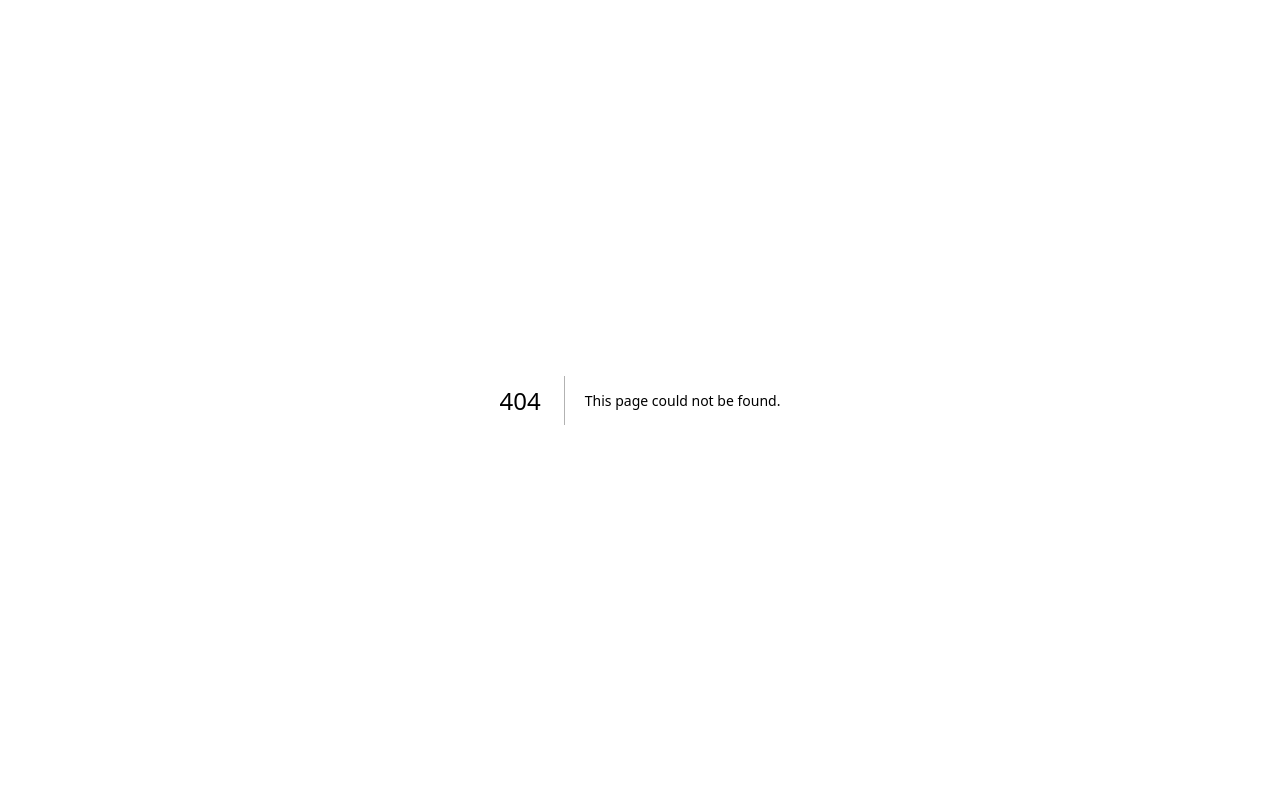
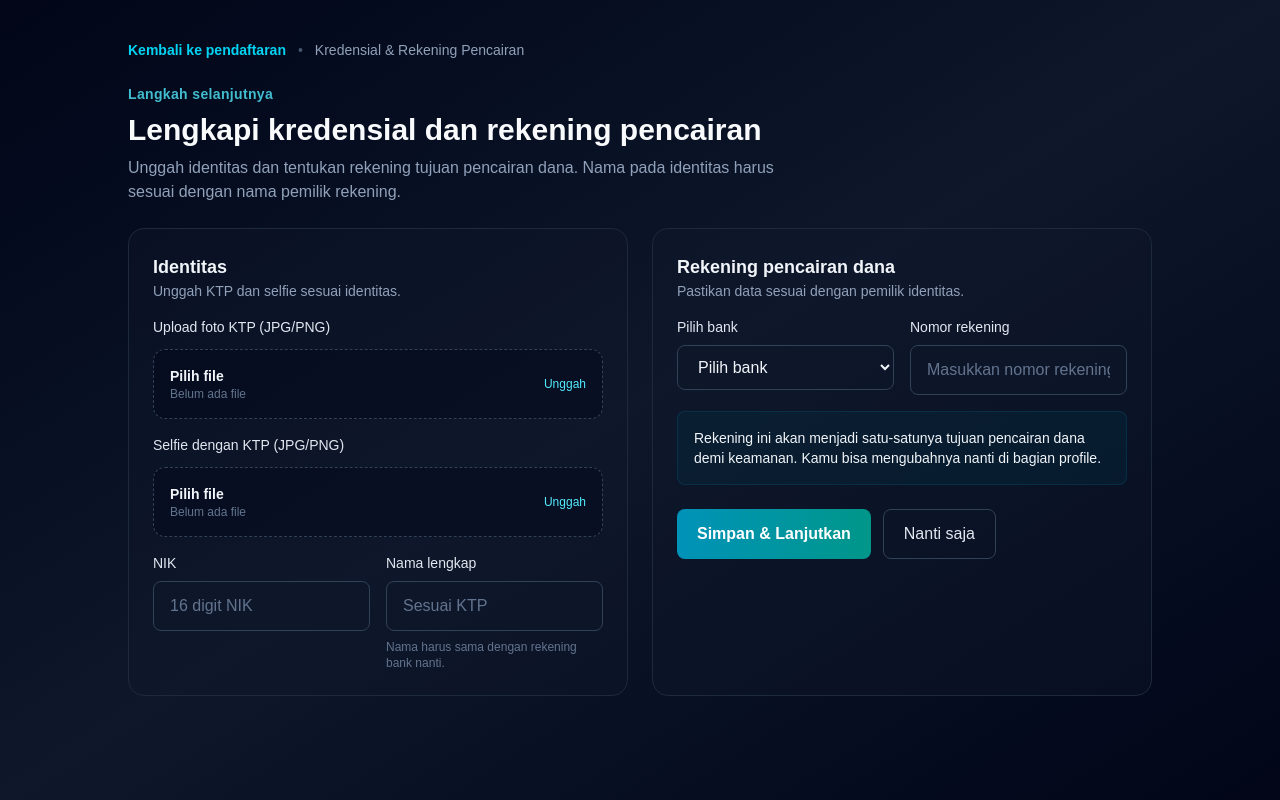
Before and after one commit to MaulRai/vessel, a Next.js app: page /register/kredensial in a window 1280 px wide. Before the commit this address had no page. Built offline with nearby package versions, Linux system fonts and the light colour scheme.

Commit message:
FE-1 aftermath 2 roles in the first place

```diff
--- /dev/null
+++ b/app/register/kredensial/page.tsx
@@ -0,0 +1,212 @@
+'use client';
+
+import { useState } from 'react';
+import Link from 'next/link';
+
+export default function RegisterKredensialPage() {
+	const [nik, setNik] = useState('');
+	const [fullName, setFullName] = useState('');
+	const [bank, setBank] = useState('');
+	const [accountNumber, setAccountNumber] = useState('');
+	const [ktpFile, setKtpFile] = useState<File | null>(null);
+	const [selfieFile, setSelfieFile] = useState<File | null>(null);
+	const [message, setMessage] = useState<string | null>(null);
+
+	const banks = ['BCA', 'Bank Mandiri', 'BRI', 'BNI', 'CIMB Niaga', 'Permata', 'Danamon'];
+
+	const handleSubmit = (e: React.FormEvent) => {
+		e.preventDefault();
+
+		if (nik.length !== 16) {
+			setMessage('NIK harus 16 digit.');
+			return;
+		}
+		if (!ktpFile || !selfieFile) {
+			setMessage('Unggah foto KTP dan selfie dengan KTP.');
+			return;
+		}
+		if (!bank || !accountNumber) {
+			setMessage('Lengkapi data rekening pencairan dana.');
+			return;
+		}
+
+		setMessage('Data tersimpan. Lanjutkan ke langkah berikutnya.');
+		console.log('Credential submission', { nik, fullName, bank, accountNumber, ktpFile, selfieFile });
+	};
+
+	const renderFileName = (file: File | null) => (file ? file.name : 'Belum ada file');
+
+	return (
+		<div className="min-h-screen bg-gradient-to-br from-slate-950 via-slate-900 to-slate-950 py-10 px-4">
+			<div className="max-w-5xl mx-auto space-y-6">
+				<div className="flex items-center gap-3 text-sm text-slate-400">
+					<Link href="/register" className="text-cyan-400 hover:text-cyan-300 font-semibold">
+						Kembali ke pendaftaran
+					</Link>
+					<span className="text-slate-600">•</span>
+					<span>Kredensial & Rekening Pencairan</span>
+				</div>
+
+				<header className="space-y-2">
+					<p className="text-sm text-cyan-300/80 font-semibold tracking-wide">Langkah selanjutnya</p>
+					<h1 className="text-3xl font-bold text-slate-50">Lengkapi kredensial dan rekening pencairan</h1>
+					<p className="text-slate-400 max-w-2xl">
+						Unggah identitas dan tentukan rekening tujuan pencairan dana. Nama pada identitas harus sesuai dengan nama pemilik rekening.
+					</p>
+				</header>
+
+				{message && (
+					<div className="bg-slate-900/60 border border-slate-700 rounded-xl px-4 py-3 text-sm text-slate-200 flex items-center justify-between">
+						<span>{message}</span>
+						<button onClick={() => setMessage(null)} className="text-slate-400 hover:text-slate-200 text-xs font-semibold">
+							Tutup
+						</button>
+					</div>
+				)}
+
+				<form onSubmit={handleSubmit} className="grid gap-6 lg:grid-cols-2">
+					<section className="space-y-4 bg-slate-900/40 border border-slate-800 rounded-2xl p-6">
+						<div className="flex items-center justify-between">
+							<div>
+								<h2 className="text-lg font-semibold text-slate-100">Identitas</h2>
+								<p className="text-sm text-slate-400">Unggah KTP dan selfie sesuai identitas.</p>
+							</div>
+						</div>
+
+						<div className="space-y-3">
+							<label className="block text-sm font-medium text-slate-200">Upload foto KTP (JPG/PNG)</label>
+							<label className="border border-dashed border-slate-700 rounded-xl p-4 flex justify-between items-center cursor-pointer bg-slate-950/40 hover:border-cyan-600/60">
+								<div>
+									<p className="text-slate-100 text-sm font-semibold">Pilih file</p>
+									<p className="text-xs text-slate-500">{renderFileName(ktpFile)}</p>
+								</div>
+								<input
+									type="file"
+									accept="image/*"
+									className="hidden"
+									onChange={(e) => setKtpFile(e.target.files?.[0] ?? null)}
+								/>
+								<span className="text-xs text-cyan-300">Unggah</span>
+							</label>
+						</div>
+
+						<div className="space-y-3">
+							<label className="block text-sm font-medium text-slate-200">Selfie dengan KTP (JPG/PNG)</label>
+							<label className="border border-dashed border-slate-700 rounded-xl p-4 flex justify-between items-center cursor-pointer bg-slate-950/40 hover:border-cyan-600/60">
+								<div>
+									<p className="text-slate-100 text-sm font-semibold">Pilih file</p>
+									<p className="text-xs text-slate-500">{renderFileName(selfieFile)}</p>
+								</div>
+								<input
+									type="file"
+									accept="image/*"
+									className="hidden"
+									onChange={(e) => setSelfieFile(e.target.files?.[0] ?? null)}
+								/>
+								<span className="text-xs text-cyan-300">Unggah</span>
+							</label>
+						</div>
+
+						<div className="grid gap-4 sm:grid-cols-2">
+							<div>
+								<label htmlFor="nik" className="block text-sm font-medium text-slate-200 mb-2">
+									NIK
+								</label>
+								<input
+									id="nik"
+									type="text"
+									inputMode="numeric"
+									maxLength={16}
+									value={nik}
+									onChange={(e) => setNik(e.target.value.replace(/\D/g, ''))}
+									className="w-full px-4 py-3 bg-slate-900/50 border border-slate-700 rounded-lg focus:ring-2 focus:ring-cyan-500 focus:border-cyan-500 text-slate-100 placeholder:text-slate-500"
+									placeholder="16 digit NIK"
+									required
+								/>
+							</div>
+							<div>
+								<label htmlFor="fullName" className="block text-sm font-medium text-slate-200 mb-2">
+									Nama lengkap
+								</label>
+								<input
+									id="fullName"
+									type="text"
+									value={fullName}
+									onChange={(e) => setFullName(e.target.value)}
+									className="w-full px-4 py-3 bg-slate-900/50 border border-slate-700 rounded-lg focus:ring-2 focus:ring-cyan-500 focus:border-cyan-500 text-slate-100 placeholder:text-slate-500"
+									placeholder="Sesuai KTP"
+									required
+								/>
+								<p className="text-xs text-slate-500 mt-2">Nama harus sama dengan rekening bank nanti.</p>
+							</div>
+						</div>
+					</section>
+
+					<section className="space-y-4 bg-slate-900/40 border border-slate-800 rounded-2xl p-6">
+						<div className="flex items-center justify-between">
+							<div>
+								<h2 className="text-lg font-semibold text-slate-100">Rekening pencairan dana</h2>
+								<p className="text-sm text-slate-400">Pastikan data sesuai dengan pemilik identitas.</p>
+							</div>
+						</div>
+
+						<div className="grid gap-4 sm:grid-cols-2">
+							<div>
+								<label htmlFor="bank" className="block text-sm font-medium text-slate-200 mb-2">
+									Pilih bank
+								</label>
+								<select
+									id="bank"
+									value={bank}
+									onChange={(e) => setBank(e.target.value)}
+									className="w-full px-4 py-3 bg-slate-900/50 border border-slate-700 rounded-lg text-slate-100 focus:ring-2 focus:ring-cyan-500 focus:border-cyan-500"
+									required
+								>
+									<option value="" disabled>
+										Pilih bank
+									</option>
+									{banks.map((name) => (
+										<option key={name} value={name}>
+											{name}
+										</option>
+									))}
+								</select>
+							</div>
+							<div>
+								<label htmlFor="accountNumber" className="block text-sm font-medium text-slate-200 mb-2">
+									Nomor rekening
+								</label>
+								<input
+									id="accountNumber"
+									type="text"
+									inputMode="numeric"
+									value={accountNumber}
+									onChange={(e) => setAccountNumber(e.target.value.replace(/\D/g, ''))}
+									className="w-full px-4 py-3 bg-slate-900/50 border border-slate-700 rounded-lg focus:ring-2 focus:ring-cyan-500 focus:border-cyan-500 text-slate-100 placeholder:text-slate-500"
+									placeholder="Masukkan nomor rekening"
+									required
+								/>
+							</div>
+						</div>
+
+						<div className="p-4 bg-cyan-950/30 border border-cyan-800/30 rounded-lg text-sm text-slate-100">
+							Rekening ini akan menjadi satu-satunya tujuan pencairan dana demi keamanan. Kamu bisa mengubahnya nanti di bagian profile.
+						</div>
+
+						<div className="pt-2 flex flex-wrap gap-3">
+							<button
+								type="submit"
+								className="px-5 py-3 rounded-lg bg-gradient-to-r from-cyan-600 to-teal-600 text-white font-semibold hover:from-cyan-500 hover:to-teal-500"
+							>
+								Simpan & Lanjutkan
+							</button>
+							<Link href="/" className="px-5 py-3 rounded-lg border border-slate-700 text-slate-200 hover:border-slate-500">
+								Nanti saja
+							</Link>
+						</div>
+					</section>
+				</form>
+			</div>
+		</div>
+	);
+}
--- a/app/register/page.tsx
+++ b/app/register/page.tsx
@@ -1,15 +1,18 @@
 'use client';
 
 import { useState } from 'react';
+import { useRouter } from 'next/navigation';
 import Link from 'next/link';
 import Image from 'next/image';
 
 export default function RegisterPage() {
   const [email, setEmail] = useState('');
   const [phoneNumber, setPhoneNumber] = useState('');
+  const [role, setRole] = useState<'pendana' | 'eksportir'>('pendana');
   const [password, setPassword] = useState('');
   const [confirmPassword, setConfirmPassword] = useState('');
   const [agreeToTerms, setAgreeToTerms] = useState(false);
+  const router = useRouter();
 
   const handleSubmit = (e: React.FormEvent) => {
     e.preventDefault();
@@ -20,7 +23,9 @@ export default function RegisterPage() {
     }
 
     // Handle registration logic here
-    console.log('Register:', { email, phoneNumber, role: 'pendana', password });
+    console.log('Register:', { email, phoneNumber, role, password });
+
+    router.push('/register/kredensial');
   };
 
   return (
@@ -108,17 +113,42 @@ export default function RegisterPage() {
                   />
                 </div>
 
-                {/* Account Type Info */}
-                <div className="p-4 bg-slate-900/40 border border-slate-700 rounded-lg">
+                {/* Account Type Selector */}
+                <div className="p-4 bg-slate-900/40 border border-slate-700 rounded-lg space-y-3">
                   <div className="flex items-start space-x-3">
                     <svg className="w-5 h-5 text-cyan-400 mt-0.5" fill="currentColor" viewBox="0 0 20 20">
                       <path fillRule="evenodd" d="M18 10a8 8 0 11-16 0 8 8 0 0116 0zm-8-5a1 1 0 100 2 1 1 0 000-2zm-1 4a1 1 0 000 2v3a1 1 0 001 1h1a1 1 0 100-2v-3a1 1 0 00-1-1H9z" clipRule="evenodd" />
                     </svg>
-                    <p className="text-xs text-slate-300 leading-relaxed">
-                      Akun baru otomatis terdaftar sebagai <span className="text-cyan-300 font-semibold">Pendana</span>.
-                      Jika ingin menjadi Eksportir, ajukan perubahan tipe akun melalui pengaturan profil dan lengkapi
-                      halaman Profil Bisnis terlebih dahulu.
-                    </p>
+                    <div className="text-xs text-slate-300 leading-relaxed space-y-1">
+                      <p>Pilih tipe akun sesuai kebutuhan Anda.</p>
+                      <p className="text-slate-400">Eksportir wajib melengkapi Profil Bisnis untuk proses verifikasi.</p>
+                    </div>
+                  </div>
+                  <div className="grid grid-cols-2 gap-3 text-sm font-medium">
+                    <button
+                      type="button"
+                      onClick={() => setRole('pendana')}
+                      className={`rounded-lg border px-4 py-3 text-left transition-all ${
+                        role === 'pendana'
+                          ? 'border-cyan-500 bg-cyan-500/10 text-cyan-100 shadow-lg shadow-cyan-900/30'
+                          : 'border-slate-700 bg-slate-900/50 text-slate-200 hover:border-cyan-600/60'
+                      }`}
+                    >
+                      <span className="block text-sm font-semibold">Pendana</span>
+                      <span className="block text-xs text-slate-400">Beri pendanaan ke proyek ekspor.</span>
+                    </button>
+                    <button
+                      type="button"
+                      onClick={() => setRole('eksportir')}
+                      className={`rounded-lg border px-4 py-3 text-left transition-all ${
+                        role === 'eksportir'
+                          ? 'border-cyan-500 bg-cyan-500/10 text-cyan-100 shadow-lg shadow-cyan-900/30'
+                          : 'border-slate-700 bg-slate-900/50 text-slate-200 hover:border-cyan-600/60'
+                      }`}
+                    >
+                      <span className="block text-sm font-semibold">Eksportir</span>
+                      <span className="block text-xs text-slate-400">Ajukan projek pendanaan ekspor.</span>
+                    </button>
                   </div>
                 </div>
 
@@ -176,7 +206,7 @@ export default function RegisterPage() {
                     htmlFor="agreeToTerms"
                     className="text-sm text-slate-300 leading-relaxed cursor-pointer"
                   >
-                    Saya setuju mendaftar menjadi Anggota Koperasi Jasa VESSEL dan tunduk pada AD/ART yang berlaku.                  </label>
+                    Saya setuju mendaftar menjadi Anggota Koperasi Jasa VESSEL dan tunduk pada AD/ART yang berlaku.</label>
                 </div>
 
                 {/* Submit Button */}
```
